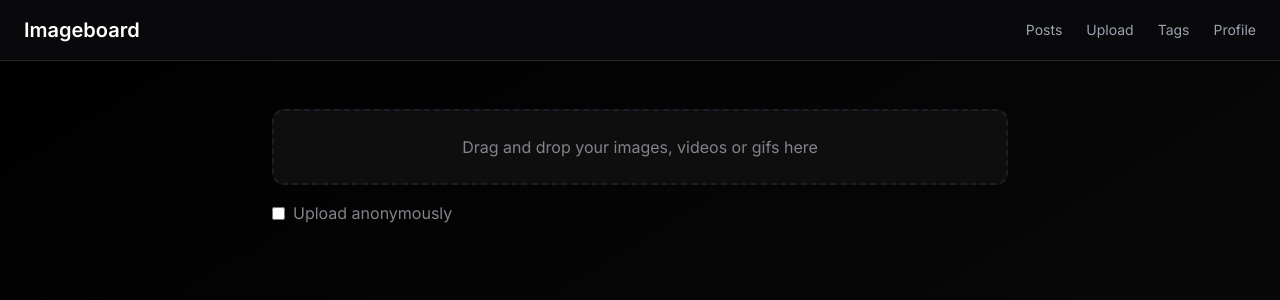
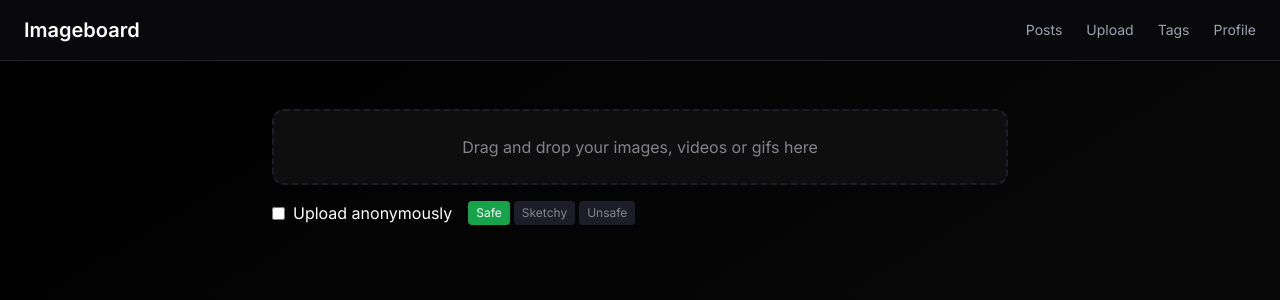
Before and after one commit to WWYDF/BooruParty, a Next.js app in the folder frontend/: page /upload in a window 1280 px wide. Shown: the top 300 px of the page. Built offline with nearby package versions, Linux system fonts and the light colour scheme.

Commit message:
back to top + bulk safety change on upload
(and bug fixes)

```diff
--- a/frontend/src/app/posts/page.tsx
+++ b/frontend/src/app/posts/page.tsx
@@ -1,6 +1,7 @@
 import { prisma } from "@/core/prisma";
 import { auth } from "@/core/auth";
 import ClientPostsPage from "@/components/clientSide/Posts/PostsPage";
+import BackToTop from "@/components/clientSide/BackToTop";
 
 export default async function PostsPage() {
   const session = await auth();
@@ -25,6 +26,7 @@ export default async function PostsPage() {
         initialPosts={initialPosts}
         postsPerPage={postsPerPage} // 🔥 Pass it to client
       />
+      <BackToTop />
     </main>
   );
 }
--- /dev/null
+++ b/frontend/src/components/clientSide/BackToTop.tsx
@@ -0,0 +1,39 @@
+"use client";
+
+import { useEffect, useState } from "react";
+import { motion, AnimatePresence } from "framer-motion";
+import { CaretUp } from "phosphor-react"; // ✅ phosphor-react!
+
+export default function BackToTop() {
+  const [show, setShow] = useState(false);
+
+  useEffect(() => {
+    const handleScroll = () => {
+      setShow(window.scrollY > window.innerHeight);
+    };
+
+    window.addEventListener("scroll", handleScroll);
+    return () => window.removeEventListener("scroll", handleScroll);
+  }, []);
+
+  return (
+    <AnimatePresence>
+      {show && (
+        <motion.button
+          initial={{ opacity: 0, y: 20 }}
+          animate={{ opacity: 1, y: 0 }}
+          exit={{ opacity: 0, y: 20 }}
+          onClick={() => window.scrollTo({ top: 0, behavior: "smooth" })}
+          className="fixed bottom-6 right-6 z-[9999] flex items-center justify-center rounded-full bg-accent border-4 border-secondary-border text-secondary-border hover:bg-darkerAccent transition-all
+                     w-12 h-12 sm:w-14 sm:h-14 md:w-16 md:h-16"
+          aria-label="Back to top"
+        >
+          <CaretUp
+            weight="bold"
+            className="w-5 h-5 sm:w-6 sm:h-6 md:w-7 md:h-7"
+          />
+        </motion.button>
+      )}
+    </AnimatePresence>
+  );
+}
--- a/frontend/src/components/clientSide/Uploads/UploadQueue.tsx
+++ b/frontend/src/components/clientSide/Uploads/UploadQueue.tsx
@@ -1,7 +1,7 @@
 'use client'
 
-import { useState, useRef } from 'react'
-import { motion } from 'framer-motion'
+import { useState, useRef, useEffect } from 'react'
+import { AnimatePresence, motion } from 'framer-motion'
 import { useDropzone } from 'react-dropzone'
 import { DndContext, closestCenter, useSensor, useSensors, PointerSensor } from '@dnd-kit/core'
 import { arrayMove, SortableContext, verticalListSortingStrategy } from '@dnd-kit/sortable'
@@ -22,6 +22,7 @@ export default function UploadQueue() {
   const idCounter = useRef(0)
   const [anonymous, setAnonymous] = useState(false)
   const [uploadingIndex, setUploadingIndex] = useState<number | null>(null)
+  const [bulkSafety, setBulkSafety] = useState<"SAFE" | "SKETCHY" | "UNSAFE">("SAFE");
   const toast = useToast();
 
   const moveItem = (index: number, direction: 'up' | 'down') => {
@@ -143,6 +144,16 @@ export default function UploadQueue() {
     setUploadingIndex(null);
   };
 
+  const handleBulkSafetyChange = (newSafety: "SAFE" | "SKETCHY" | "UNSAFE") => {
+    setBulkSafety(newSafety);
+    setQueue((prev) =>
+      prev.map((item) => ({
+        ...item,
+        safety: newSafety,
+      }))
+    );
+    // toast(`Marked all as ${newSafety.toUpperCase()}.`, 'success');
+  };
 
 
   return (
@@ -158,16 +169,39 @@ export default function UploadQueue() {
       </div>
 
       <div className="mt-4 mb-2 flex items-center gap-2">
+        <div className="flex items-center gap-4 mb-4">
+          <label className="flex items-center gap-2">
             <input
               type="checkbox"
-          id="anonymous"
               checked={anonymous}
               onChange={(e) => setAnonymous(e.target.checked)}
-          className="accent"
             />
-        <label htmlFor="anonymous" className="text-subtle">
             Upload anonymously
           </label>
+
+          <div className="flex gap-1">
+            {(["SAFE", "SKETCHY", "UNSAFE"] as const).map((level) => {
+              const isActive = bulkSafety === level;
+              const colorMap = {
+                SAFE: "bg-green-600 text-white",
+                SKETCHY: "bg-yellow-400 text-black",
+                UNSAFE: "bg-red-600 text-white",
+              };
+              return (
+                <motion.button
+                  key={level}
+                  onClick={() => handleBulkSafetyChange(level)}
+                  className={`px-2 py-1 rounded text-xs transition-all duration-150 ${
+                    isActive ? colorMap[level] : "bg-secondary-border text-subtle"
+                  }`}
+                  layout
+                >
+                  {level.charAt(0) + level.slice(1).toLowerCase()}
+                </motion.button>
+              );
+            })}
+          </div>
+        </div>
       </div>
 
       {queue.length > 0 && (
--- a/frontend/src/components/clientSide/UserSettings/Preferences.tsx
+++ b/frontend/src/components/clientSide/UserSettings/Preferences.tsx
@@ -68,9 +68,9 @@ export default function PreferencesForm() {
                 value={postsPerPage}
                 onChange={(e) => setPPP(Number(e.target.value))}
                 className="w-full p-2 rounded bg-zinc-900 text-white focus:outline-none focus:ring-2 focus:ring-zinc-800"
-                min={100}
-                max={1000}
-                step={50}
+                min={1}
+                max={100}
+                step={1}
               />
             </div>
         </div>
```
Lines whose indentation alone changed are shown as unchanged.
